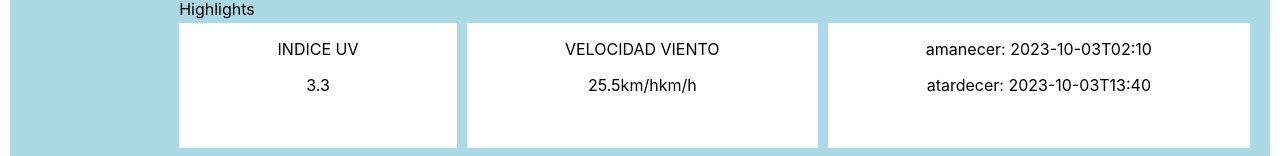
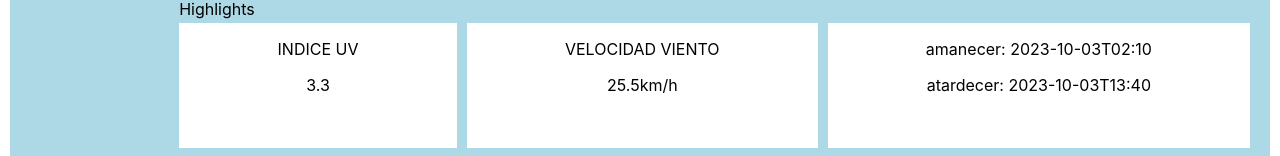
Before and after one commit to FedeMenendez/practico-api, a React (Create React App) app: page / in a window 1280 px wide. Shown: the part 277-433 px from the top of the page. Built offline with nearby package versions, Linux system fonts and the light colour scheme.

Commit message:
subo cambios en la unidad de viento

```diff
--- a/src/componentes/Viento.js
+++ b/src/componentes/Viento.js
@@ -2,7 +2,7 @@ function Viento(props){
     return(
         <div className='viento'>
             <p>VELOCIDAD VIENTO</p>
-            <p>{props.velocidadViento}{props.unidadViento}km/h</p>
+            <p>{props.velocidadViento}{props.unidadViento}</p>
         </div>
     );
 }
```
